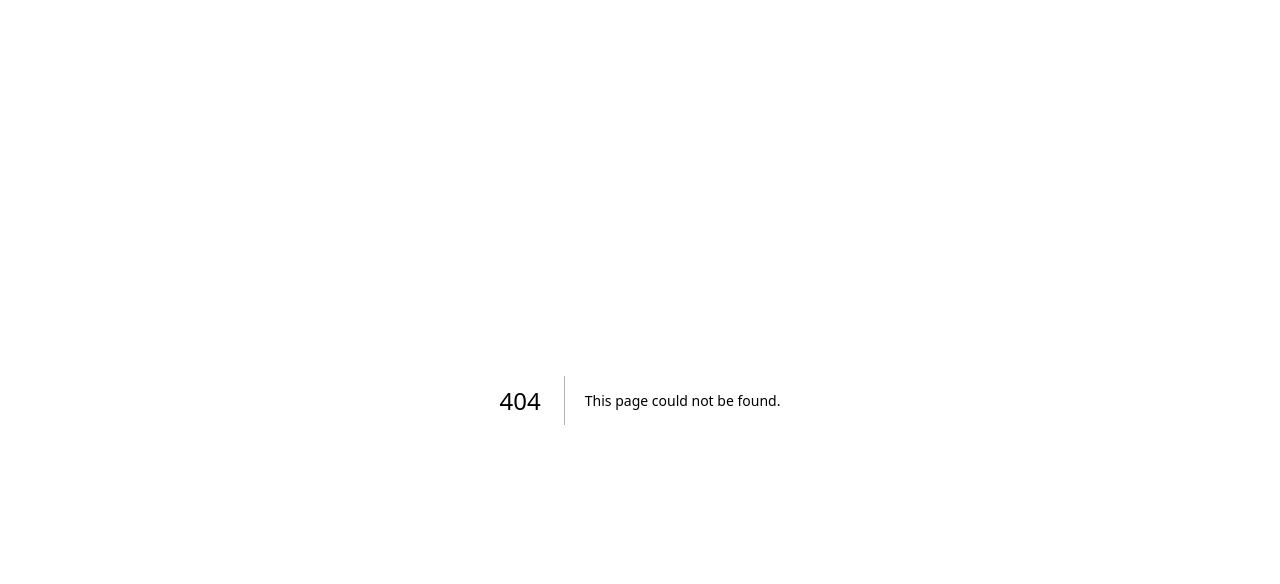
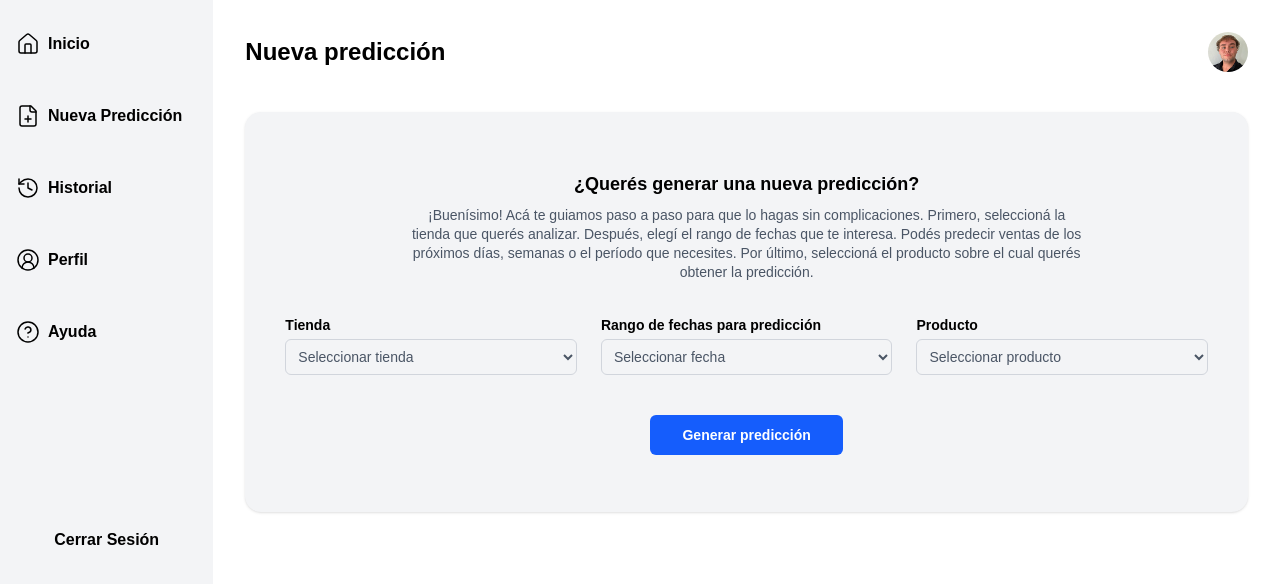
Before and after one commit to M41k80/app-prediccion-tendencias, a Next.js app in the folder frontend/: page /prediccion in a window 1280 px wide. Before the commit this address had no page. Shown: the top 584 px of the page. Built offline with nearby package versions, Linux system fonts and the light colour scheme.

Commit message:
Vistas Nueva Prediccion

```diff
--- a/frontend/src/app/dashboard/page.tsx
+++ b/frontend/src/app/dashboard/page.tsx
@@ -4,7 +4,7 @@ import InfoCard from "@/components/InfoCard"
 
 const Dashboard = () => {
   return (
-    <div className="flex h-screen">
+    <div className="flex flex-col md:flex-row min-h-screen">
       <Sidebar />
       <main className="flex-1 bg-white p-8">
         <DashboardHeader />
--- /dev/null
+++ b/frontend/src/app/prediccion/page.tsx
@@ -0,0 +1,98 @@
+"use client"
+
+import { useState } from "react"
+import Sidebar from "@/components/Sidebar"
+import Image from "next/image"
+
+export default function NuevaPrediccionPage() {
+  const [loading, setLoading] = useState(false)
+
+  const handleGenerar = () => {
+    setLoading(true)
+    setTimeout(() => {
+      // Aquí puedes redirigir, mostrar resultado o desactivar loading
+      setLoading(false)
+    }, 3000)
+  }
+
+  return (
+    <div className="flex flex-col md:flex-row min-h-screen">
+      <Sidebar />
+
+      <main className="flex-1 px-4 sm:px-6 lg:px-8 py-8 w-full">
+        {/* Encabezado */}
+        <header className="flex justify-between items-center mb-10 max-w-5xl mx-auto">
+          <h1 className="text-2xl font-semibold text-black">Nueva predicción</h1>
+          <Image
+            src="/perfil.png"
+            alt="Avatar del usuario"
+            width={40}
+            height={40}
+            className="rounded-full"
+          />
+        </header>
+
+        {/* Contenido principal */}
+        <section className="bg-gray-100 rounded-2xl shadow p-10 max-w-5xl mx-auto min-h-[400px] flex items-center justify-center">
+          {!loading ? (
+            <div className="w-full">
+              <h2 className="text-lg font-semibold text-center text-black mb-2">
+                ¿Querés generar una nueva predicción?
+              </h2>
+              <p className="text-center text-sm text-gray-600 leading-snug mb-8 max-w-2xl mx-auto">
+                ¡Buenísimo! Acá te guiamos paso a paso para que lo hagas sin complicaciones.
+                Primero, seleccioná la tienda que querés analizar. Después, elegí el rango de fechas que
+                te interesa. Podés predecir ventas de los próximos días, semanas o el período que necesites.
+                Por último, seleccioná el producto sobre el cual querés obtener la predicción.
+              </p>
+
+              {/* Formularios */}
+              <div className="grid grid-cols-1 md:grid-cols-3 gap-6 mb-10">
+                <div>
+                  <label className="block text-sm text-black font-semibold mb-1">Tienda</label>
+                  <select className="w-full text-gray-600 border border-gray-300 rounded-md p-2 focus:outline-none focus:ring-2 focus:ring-blue-500 text-sm">
+                    <option>Seleccionar tienda</option>
+                  </select>
+                </div>
+
+                <div>
+                  <label className="block text-sm text-black font-semibold mb-1">Rango de fechas para predicción</label>
+                  <select className="w-full text-gray-600 border border-gray-300 rounded-md p-2 focus:outline-none focus:ring-2 focus:ring-blue-500 text-sm">
+                    <option>Seleccionar fecha</option>
+                  </select>
+                </div>
+
+                <div>
+                  <label className="block text-sm text-black font-semibold mb-1">Producto</label>
+                  <select className="w-full text-gray-600 border border-gray-300 rounded-md p-2 focus:outline-none focus:ring-2 focus:ring-blue-500 text-sm">
+                    <option>Seleccionar producto</option>
+                  </select>
+                </div>
+              </div>
+
+              <div className="text-center">
+                <button
+                  onClick={handleGenerar}
+                  className="bg-blue-600 hover:bg-blue-700 text-white font-semibold text-sm px-8 py-2.5 rounded-md transition-colors cursor-pointer"
+                >
+                  Generar predicción
+                </button>
+              </div>
+            </div>
+          ) : (
+            <div className="flex flex-col items-center gap-6">
+              <p className="text-lg font-semibold text-black">Generando predicción</p>
+              <div className="w-28 h-28 border-2 border-blue-500 border-t-transparent rounded-full animate-spin" />
+              <button
+                onClick={() => setLoading(false)}
+                className="bg-blue-600 hover:bg-blue-700 text-white font-semibold text-sm px-8 py-2.5 rounded-md transition-colors cursor-pointer"
+              >
+                Volver atrás
+              </button>
+            </div>
+          )}
+        </section>
+      </main>
+    </div>
+  )
+}
--- a/frontend/src/components/Sidebar.tsx
+++ b/frontend/src/components/Sidebar.tsx
@@ -9,34 +9,42 @@ import {
 } from "lucide-react";
 import { useState } from "react";
 import { motion } from "framer-motion";
+import { useRouter } from "next/navigation";
 
 const sidebarItems = [
-  { icon: Home, label: "Inicio" },
-  { icon: FilePlus, label: "Nueva Predicción" },
-  { icon: History, label: "Historial" },
-  { icon: CircleUserRound, label: "Perfil" },
-  { icon: HelpCircle, label: "Ayuda" },
+  { icon: Home, label: "Inicio", path: "/" },
+  { icon: FilePlus, label: "Nueva Predicción", path: "/prediccion" },
+  { icon: History, label: "Historial", path: "/historial" },
+  { icon: CircleUserRound, label: "Perfil", path: "/perfil" },
+  { icon: HelpCircle, label: "Ayuda", path: "/ayuda" },
 ];
 
 export default function Sidebar() {
   const [isOpen, setIsOpen] = useState(false);
+  const router = useRouter();
+
+  const handleNavigate = (path: string) => {
+    router.push(path);
+    setIsOpen(false); //Cerrar el menú al navegar
+  };
 
   return (
     <>
       {/* Botón hamburguesa para móvil */}
       <div className="md:hidden p-4 bg-gray-100">
         <Menu
-          className="text-black cursor-pointer "
+          className="text-black cursor-pointer"
           onClick={() => setIsOpen(!isOpen)}
         />
       </div>
 
-      {/* Sidebar para pantallas grandes */}
+      {/* Sidebar pc */}
       <aside className="hidden md:flex w-1/6 bg-gray-100 text-black flex-col items-center py-6 space-y-8">
-        {sidebarItems.map(({ icon: Icon, label }, idx) => (
+        {sidebarItems.map(({ icon: Icon, label, path }, idx) => (
           <div
             key={idx}
             className="flex items-center gap-2 hover:bg-gray-200 cursor-pointer w-full py-2 px-4"
+            onClick={() => handleNavigate(path)} //Navegación
           >
             <Icon className="w-6 h-6" strokeWidth={1.5} />
             <span className="text-base font-semibold text-black">{label}</span>
@@ -45,14 +53,14 @@ export default function Sidebar() {
         <h2 className="mt-36 text-black font-semibold cursor-pointer">Cerrar Sesión</h2>
       </aside>
 
-      {/* Sidebar móvil que se desplega*/}
+      {/* Sidebar móvil */}
       {isOpen && (
         <motion.aside
           initial={{ x: "-100%" }}
           animate={{ x: 0 }}
           exit={{ x: "-100%" }}
           transition={{ type: "spring", stiffness: 300, damping: 30 }}
-          className="fixed top-0 left-0 w-2/3 h-full bg-gris z-50 p-6 flex flex-col space-y-6 md:hidden bg-gray-100"
+          className="fixed top-0 left-0 w-2/3 h-full z-50 p-6 flex flex-col space-y-6 md:hidden bg-gray-100"
         >
           <button
             className="self-end text-black mb-4 cursor-pointer"
@@ -60,11 +68,11 @@ export default function Sidebar() {
           >
             ✕
           </button>
-          {sidebarItems.map(({ icon: Icon, label }, idx) => (
+          {sidebarItems.map(({ icon: Icon, label, path }, idx) => (
             <div
               key={idx}
-              className="flex items-center gap-3 hover:bg-gris2 cursor-pointer py-2 px-3 rounded"
-              onClick={() => setIsOpen(false)} // para cerrar al hacer clic
+              className="flex items-center gap-3 hover:bg-gray-200 cursor-pointer py-2 px-3 rounded"
+              onClick={() => handleNavigate(path)}
             >
               <Icon className="w-5 h-5" strokeWidth={1.5} />
               <span className="text-base font-semibold text-black">
@@ -72,9 +80,8 @@ export default function Sidebar() {
               </span>
             </div>
           ))}
-                  <h2 className="mt-36 text-black font-semibold text-center cursor-pointer">Cerrar Sesión</h2>
+          <h2 className="mt-36 text-black font-semibold text-center cursor-pointer">Cerrar Sesión</h2>
         </motion.aside>
-
       )}
     </>
   );
```
Also changed, not shown: frontend/src/app/ayuda/page.tsx (added), frontend/src/app/perfil/page.tsx (added).
